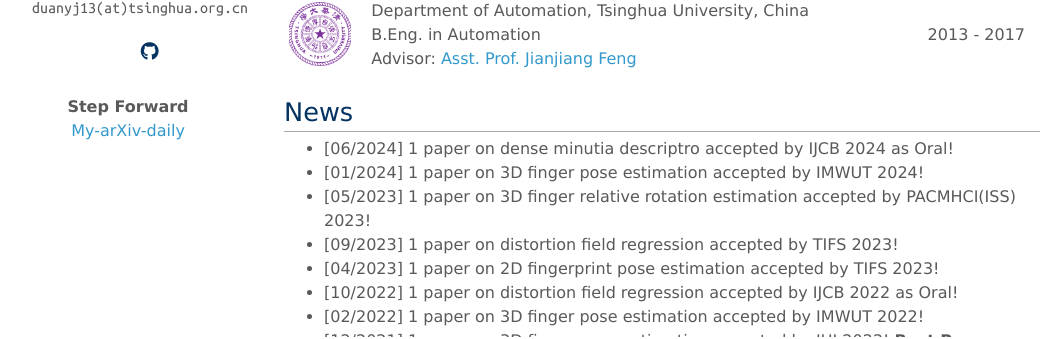
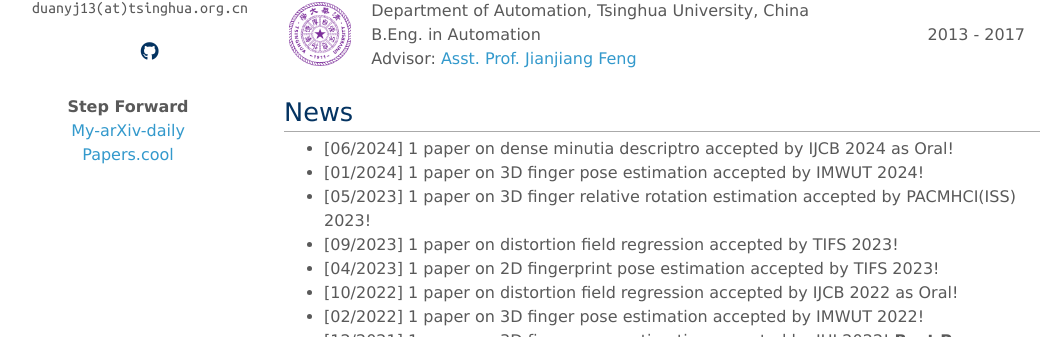
Before and after one commit to youngjetduan/youngjetduan.github.io, a Jekyll site: the page built from index.md, in a window 1280 px wide. Shown: the part 411-750 px from the top of the page, without its empty margins (104-1167 px from the left). Built offline with Jekyll 4.4.1, drawn with Linux system fonts in a browser that asks for light colours; nearby versions of some CDN libraries; a style sheet for code colours, icons or effects is not loaded.

Commit message:
update: 添加paper.tool外链

```diff
--- a/_config.yml
+++ b/_config.yml
@@ -4,8 +4,12 @@ position: Ph.D. @ THU
 affiliation: Huawei Corporation
 email: duanyj13(at)tsinghua.org.cn
 
-feed1: My-arXiv-daily
-feed1_url: https://keyunj.github.io/cv-arxiv-daily/
+feed:
+  - title: My-arXiv-daily
+    url: https://keyunj.github.io/cv-arxiv-daily/
+
+  - title: Papers.cool
+    url: https://papers.cool/
 
 # Search Engine Optimization (SEO)
 # The following information is used to improve the website traffic from search engines, e.g., Google.
--- a/_layouts/homepage.html
+++ b/_layouts/homepage.html
@@ -99,12 +99,14 @@
         </div>
         <br>
 
-        {% if site.feed1 %}
+        {% if site.feed %}
         <b> Step Forward </b>
         <br>
-        <a style="margin: 0 0 0 0" href="{{ site.feed1_url }}">
-          {{ site.feed1 }}
+        {% for line in site.feed %}
+        <a style="margin: 0 0 0 0" href="{{ line.url }}">
+          {{ line.title }}
         </a>
+        {% endfor %}
         {% endif %}
 
       </header>
```
